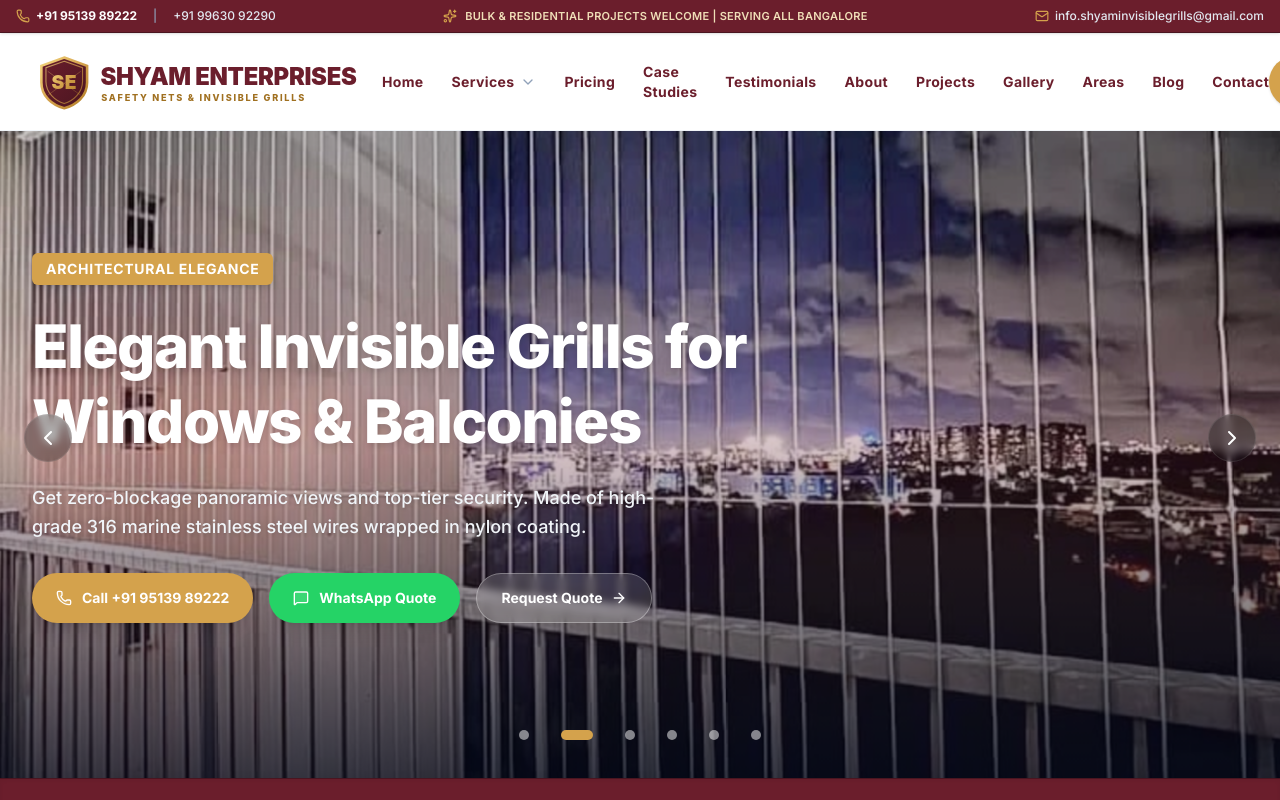
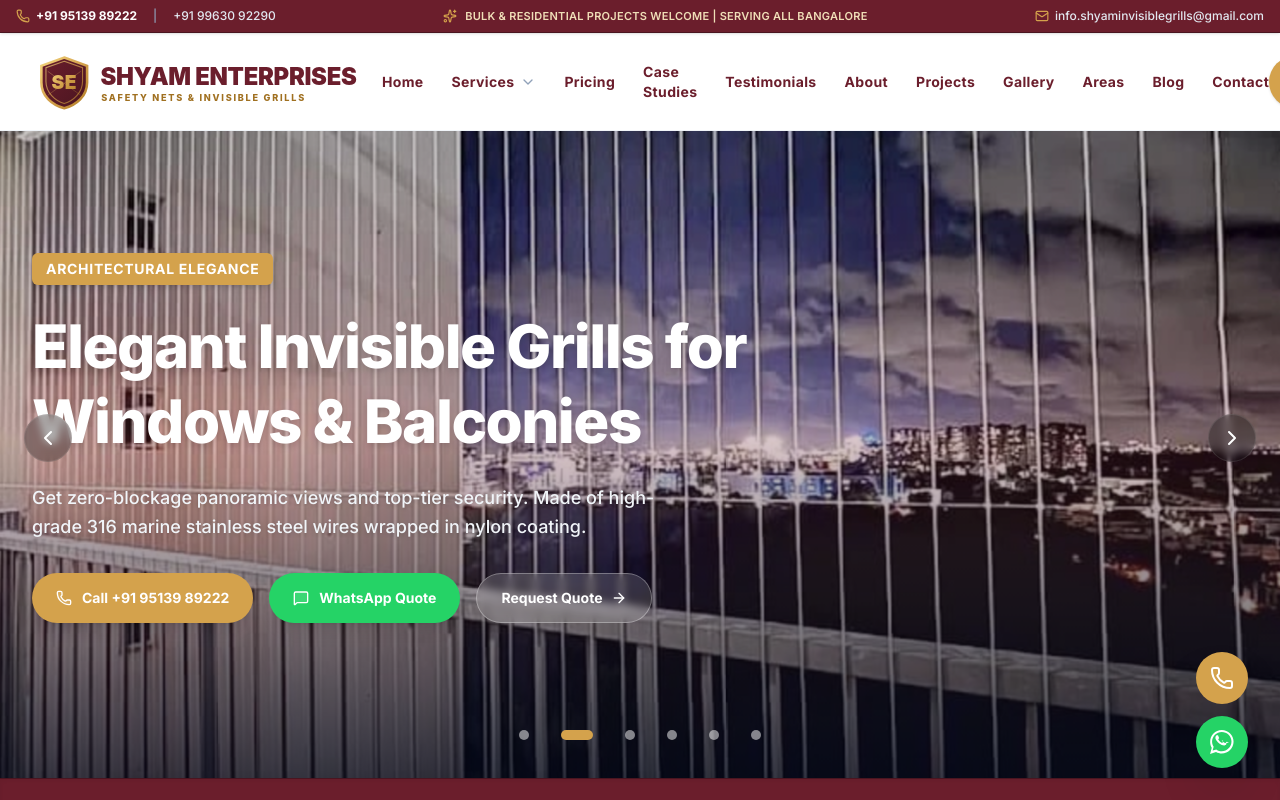
Before and after one commit to ajay-Ai-Ds/Shyam-Enterprises, a Next.js app: page / in a window 1280 px wide. Shown: the top 800 px of the page. Built offline with nearby package versions, Linux system fonts and the light colour scheme.

Commit message:
Make floating Call and WhatsApp CTA buttons visible from initial page load

```diff
--- a/src/components/shared/FloatingCTA.tsx
+++ b/src/components/shared/FloatingCTA.tsx
@@ -5,27 +5,27 @@ import { Phone, ArrowUp } from "lucide-react";
 import { useEffect, useState } from "react";
 
 export default function FloatingCTA() {
-  const [isVisible, setIsVisible] = useState(false);
+  const [showScrollTop, setShowScrollTop] = useState(false);
 
-  // Only show the floating CTA after scrolling down a bit
   useEffect(() => {
     const handleScroll = () => {
       if (window.scrollY > 200) {
-        setIsVisible(true);
+        setShowScrollTop(true);
       } else {
-        setIsVisible(false);
+        setShowScrollTop(false);
       }
     };
 
     window.addEventListener("scroll", handleScroll);
+    handleScroll();
     return () => window.removeEventListener("scroll", handleScroll);
   }, []);
 
   return (
+    <div className="fixed bottom-5 right-5 z-50 flex flex-col gap-3 md:bottom-8 md:right-8 items-end">
+      {/* Scroll to Top Button (Shows when scrolled > 200px) */}
       <AnimatePresence>
-      {isVisible && (
-        <div className="fixed bottom-6 right-6 z-50 flex flex-col gap-3 md:bottom-8 md:right-8">
-          {/* Scroll to Top Button */}
+        {showScrollTop && (
           <motion.button
             onClick={() => window.scrollTo({ top: 0, behavior: "smooth" })}
             initial={{ scale: 0, opacity: 0 }}
@@ -34,55 +34,55 @@ export default function FloatingCTA() {
             whileHover={{ scale: 1.1 }}
             whileTap={{ scale: 0.9 }}
             aria-label="Scroll to top"
-            className="flex items-center justify-center w-12 h-12 bg-slate-800 text-white rounded-full shadow-lg hover:bg-slate-700 transition-colors duration-300 relative group cursor-pointer focus:outline-hidden focus:ring-2 focus:ring-slate-800 focus:ring-offset-2"
+            className="flex items-center justify-center w-12 h-12 bg-slate-800 text-white rounded-full shadow-xl hover:bg-slate-700 transition-colors duration-300 relative group cursor-pointer focus:outline-hidden focus:ring-2 focus:ring-slate-800 focus:ring-offset-2"
           >
             <ArrowUp className="w-5 h-5" />
             <span className="absolute right-14 bg-slate-900 text-white text-xs font-semibold px-3 py-1.5 rounded-md shadow-md opacity-0 pointer-events-none group-hover:opacity-100 transition-opacity duration-300 whitespace-nowrap">
               Scroll to Top
             </span>
           </motion.button>
+        )}
+      </AnimatePresence>
 
-          {/* Direct Call Button (Safety Orange) */}
+      {/* Direct Call Button (Safety Burgundy / Orange Pulse) — Visible from Start */}
       <motion.a
         href="tel:+919513989222"
-            initial={{ scale: 0, opacity: 0 }}
+        initial={{ scale: 0.8, opacity: 0 }}
         animate={{ scale: 1, opacity: 1 }}
-            exit={{ scale: 0, opacity: 0 }}
+        transition={{ duration: 0.4, delay: 0.2 }}
         whileHover={{ scale: 1.1 }}
-            whileTap={{ scale: 0.9 }}
+        whileTap={{ scale: 0.95 }}
         aria-label="Call Shyam Enterprises"
-            className="flex items-center justify-center w-12 h-12 bg-accent-orange text-white rounded-full shadow-lg hover:bg-accent-hover transition-colors duration-300 relative group focus:outline-hidden focus:ring-2 focus:ring-accent-orange focus:ring-offset-2"
+        className="flex items-center justify-center w-13 h-13 bg-accent-orange text-white rounded-full shadow-2xl hover:bg-accent-hover transition-all duration-300 relative group focus:outline-hidden focus:ring-2 focus:ring-accent-orange focus:ring-offset-2 cursor-pointer"
       >
-            <Phone className="w-5 h-5" />
-            <span className="absolute right-14 bg-slate-900 text-white text-xs font-semibold px-3 py-1.5 rounded-md shadow-md opacity-0 pointer-events-none group-hover:opacity-100 transition-opacity duration-300 whitespace-nowrap">
-              Call Support: +91 95139 89222
+        <Phone className="w-6 h-6" />
+        <span className="absolute right-16 bg-slate-900 text-white text-xs font-semibold px-3 py-1.5 rounded-md shadow-lg opacity-0 pointer-events-none group-hover:opacity-100 transition-opacity duration-300 whitespace-nowrap">
+          Call +91 95139 89222
         </span>
-            <span className="absolute inset-0 w-full h-full rounded-full bg-accent-orange animate-ping opacity-25 -z-10 group-hover:hidden"></span>
+        <span className="absolute inset-0 w-full h-full rounded-full bg-accent-orange animate-ping opacity-30 -z-10 group-hover:hidden"></span>
       </motion.a>
 
-          {/* WhatsApp Button (Success Green) */}
+      {/* WhatsApp Button (WhatsApp Green) — Visible from Start */}
       <motion.a
-            href="https://wa.me/919513989222?text=Hi%20Shyam%20Nets%2C%20I%20would%20like%20to%20request%20a%20free%20quote%20for%20safety%20nets%2Finvisible%20grills."
+        href="https://wa.me/919513989222?text=Hi%20Shyam%20Enterprises%2C%20I%20would%20like%20to%20request%20a%20free%20quote%20for%20safety%20nets%2Finvisible%20grills."
         target="_blank"
         rel="noopener noreferrer"
-            initial={{ scale: 0, opacity: 0 }}
+        initial={{ scale: 0.8, opacity: 0 }}
         animate={{ scale: 1, opacity: 1 }}
-            exit={{ scale: 0, opacity: 0 }}
+        transition={{ duration: 0.4, delay: 0.4 }}
         whileHover={{ scale: 1.1 }}
-            whileTap={{ scale: 0.9 }}
-            aria-label="Chat on WhatsApp"
-            className="flex items-center justify-center w-12 h-12 bg-success-green text-white rounded-full shadow-lg hover:bg-emerald-600 transition-colors duration-300 relative group focus:outline-hidden focus:ring-2 focus:ring-success-green focus:ring-offset-2"
+        whileTap={{ scale: 0.95 }}
+        aria-label="Chat on WhatsApp with Shyam Enterprises"
+        className="flex items-center justify-center w-13 h-13 bg-[#25D366] text-white rounded-full shadow-2xl hover:bg-emerald-600 transition-all duration-300 relative group focus:outline-hidden focus:ring-2 focus:ring-[#25D366] focus:ring-offset-2 cursor-pointer"
       >
-            <svg className="w-5 h-5 fill-current" viewBox="0 0 24 24" xmlns="http://www.w3.org/2000/svg">
+        <svg className="w-6 h-6 fill-current" viewBox="0 0 24 24" xmlns="http://www.w3.org/2000/svg">
           <path d="M.057 24l1.687-6.163c-1.041-1.804-1.588-3.849-1.587-5.946C.005 5.277 5.282 0 11.782 0c3.148.001 6.107 1.227 8.331 3.454 2.224 2.227 3.447 5.189 3.445 8.34-.005 6.505-5.282 11.783-11.784 11.783-2.001-.001-3.973-.513-5.733-1.488L0 24zm6.49-4.22c1.674.993 3.328 1.52 5.232 1.522 5.344 0 9.69-4.346 9.693-9.693.002-2.593-1.002-5.029-2.827-6.856-1.825-1.826-4.26-2.83-6.853-2.83-5.348 0-9.695 4.345-9.698 9.692-.001 1.954.513 3.619 1.547 5.247l-.99 3.614 3.738-.98l.161.096zm12.39-7.142c-.27-.135-1.597-.788-1.848-.88-.25-.091-.433-.135-.615.135-.183.27-.707.88-.867 1.064-.16.183-.32.206-.59.072-1.353-.679-2.355-1.196-3.149-2.55-.213-.364.213-.338.61-.1.356.208.4.27.6.4.2.13.1.25.05.35-.05.1-.515 1.24-.635 1.53-.12.285-.24.3-.51.185-.27-.135-1.144-.421-2.18-1.346-.806-.717-1.35-1.605-1.508-1.876-.158-.27-.017-.417.118-.551.121-.12.27-.315.405-.473.134-.158.18-.27.27-.45.09-.18.045-.337-.023-.472-.067-.135-.615-1.485-.84-2.03-.22-.53-.443-.457-.615-.466-.16-.008-.344-.01-.527-.01-.183 0-.482.068-.733.338-.25.27-.954.934-.954 2.279s.977 2.639 1.114 2.82c.137.18 1.921 2.934 4.654 4.114.65.28 1.157.447 1.554.573.653.208 1.248.179 1.718.109.523-.078 1.598-.654 1.825-1.254.227-.6.227-1.114.159-1.224-.069-.11-.25-.18-.52-.315z" />
         </svg>
-            <span className="absolute right-14 bg-slate-900 text-white text-xs font-semibold px-3 py-1.5 rounded-md shadow-md opacity-0 pointer-events-none group-hover:opacity-100 transition-opacity duration-300 whitespace-nowrap">
-              WhatsApp Us
+        <span className="absolute right-16 bg-slate-900 text-white text-xs font-semibold px-3 py-1.5 rounded-md shadow-lg opacity-0 pointer-events-none group-hover:opacity-100 transition-opacity duration-300 whitespace-nowrap">
+          WhatsApp Quote
         </span>
-            <span className="absolute inset-0 w-full h-full rounded-full bg-success-green animate-ping opacity-25 -z-10 group-hover:hidden"></span>
+        <span className="absolute inset-0 w-full h-full rounded-full bg-[#25D366] animate-ping opacity-30 -z-10 group-hover:hidden"></span>
       </motion.a>
     </div>
-      )}
-    </AnimatePresence>
   );
 }
```
Lines whose indentation alone changed are shown as unchanged.
